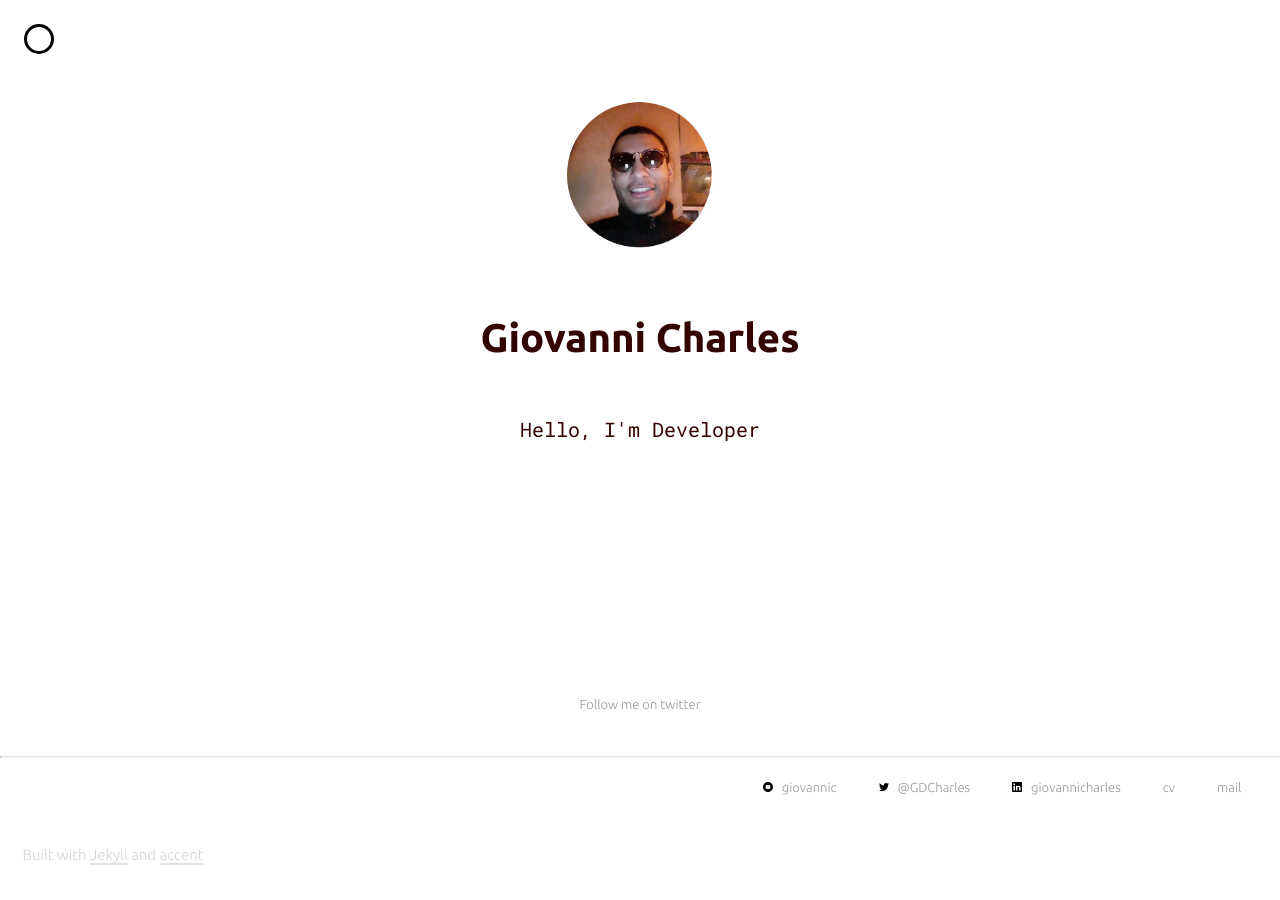
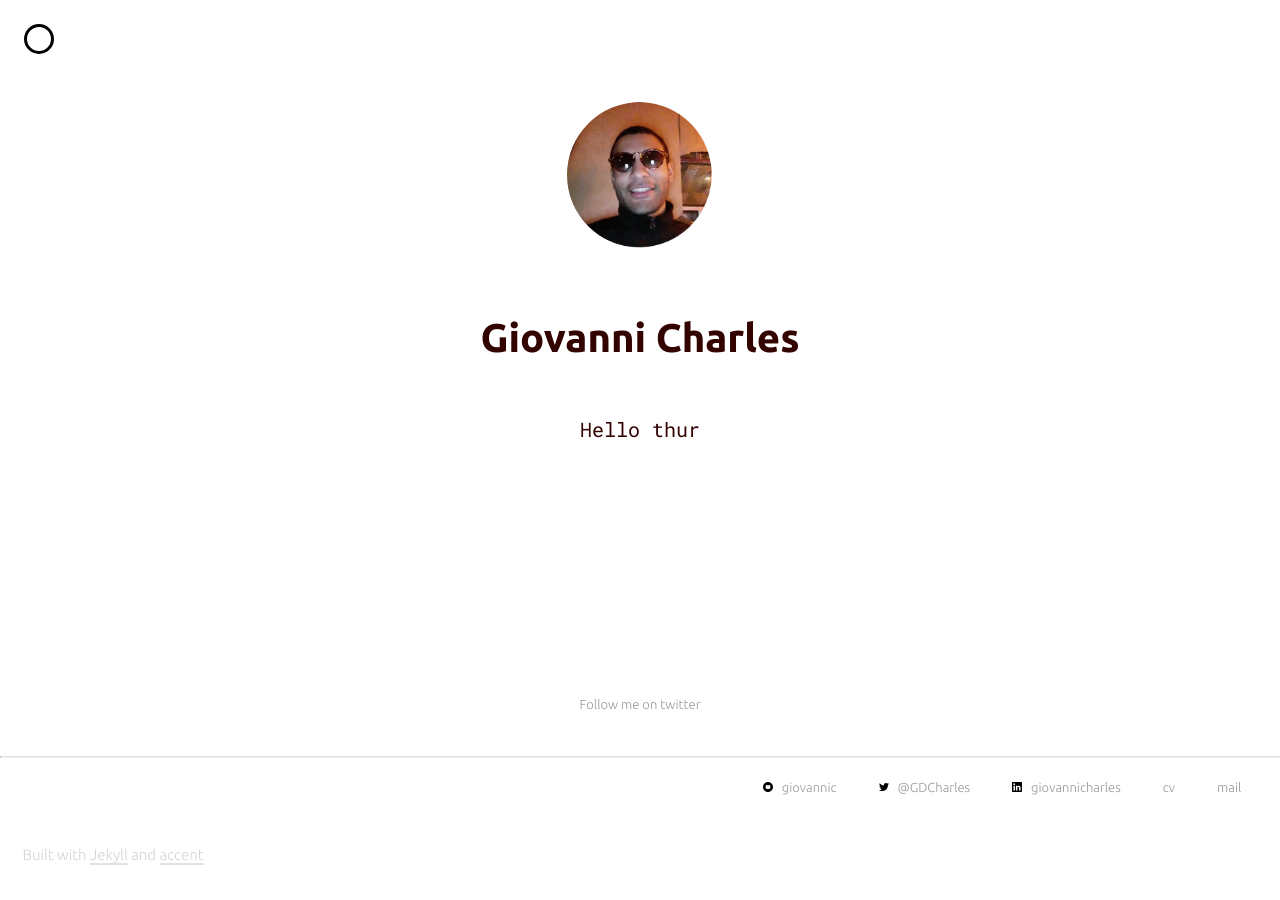
Before and after one commit to giovannic/giovannic.github.com, a Jekyll site: the page built from index.html, in a window 1280 px wide. Built offline with Jekyll 4.4.1, drawn with Linux system fonts in a browser that asks for light colours; nearby versions of some CDN libraries; the list of posts is cut into pages by our own code.

Commit message:
updated my bio, I'm not just a developer. I don't know what I am at the moment

```diff
--- a/_config.yml
+++ b/_config.yml
@@ -23,7 +23,7 @@ copyright: giovanni
 intro: true # Tip: Remove the span from site_heading if intro is set to true
 # This will be displayed in your intro
 short_bio: >
-  Hello, I'm Developer
+  Hello thur
 
 permalink: /:title.html
 
@@ -35,7 +35,7 @@ comments: false
 # Note that about_footer should be true if you want
 # to see author information at the bottom of each post
 about_stub: >
-  I'm Developer
+  Hello
 
 about_footer: true
 
```
Also changed, not shown: 1 other file.
